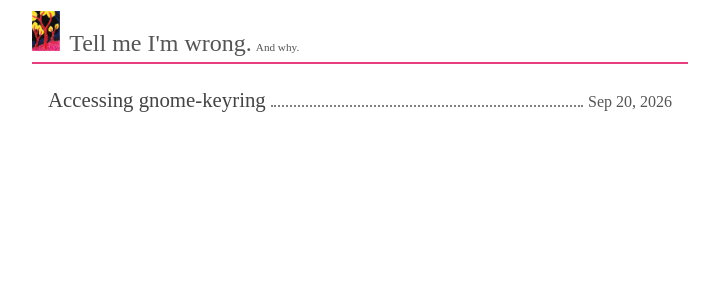
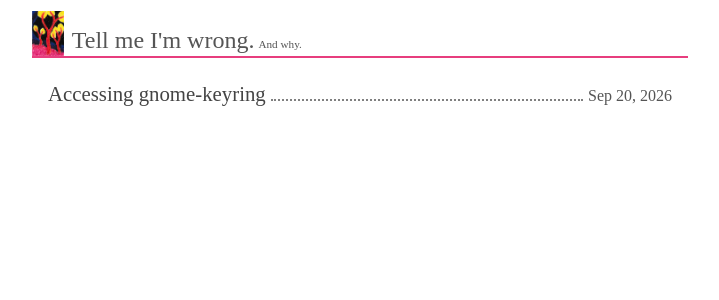
Before and after one commit to david-k/david-k.github.io, a Jekyll site: the page built from index.html, in a window 1280 px wide. Shown: the top 300 px of the page, without its empty margins (280-999 px from the left). Built offline with Jekyll 4.4.1, drawn with Linux system fonts in a browser that asks for light colours.

Commit message:
Improve styling of header

```diff
--- a/_layouts/default.html
+++ b/_layouts/default.html
@@ -7,9 +7,13 @@
 	</head>
 	<body>
 		<header>
-      <img style="height: 2.5rem" src="{{ "/assets/trees_small.png" | relative_url }}">
+			<img src="{{ "/assets/trees_small.png" | relative_url }}">
+			<div style="display: flex; align-items: flex-end; padding-left: 0.2rem">
+				<span>
 					<a class="site-title" href="/">Tell me I'm wrong.</a>
 					<span class="site-sub-title">And why.</span>
+				</span>
+			</div>
 		</header>
 		<main>
 			{{ content }}
--- a/assets/style.css
+++ b/assets/style.css
@@ -21,9 +21,14 @@ body {
  * Header
  ****************************/
 header {
+	display: flex;
+	align-items: stretch;
 	padding-top: 0.7rem;
-	padding-bottom: 0.2rem;
 	border-bottom: 2px solid #e73e7e;
+
+	img {
+		height: 2.8rem;
+	}
 }
 
 .site-title {
```
Also changed, not shown: assets/trees_small.png. Lines whose indentation alone changed are shown as unchanged.
